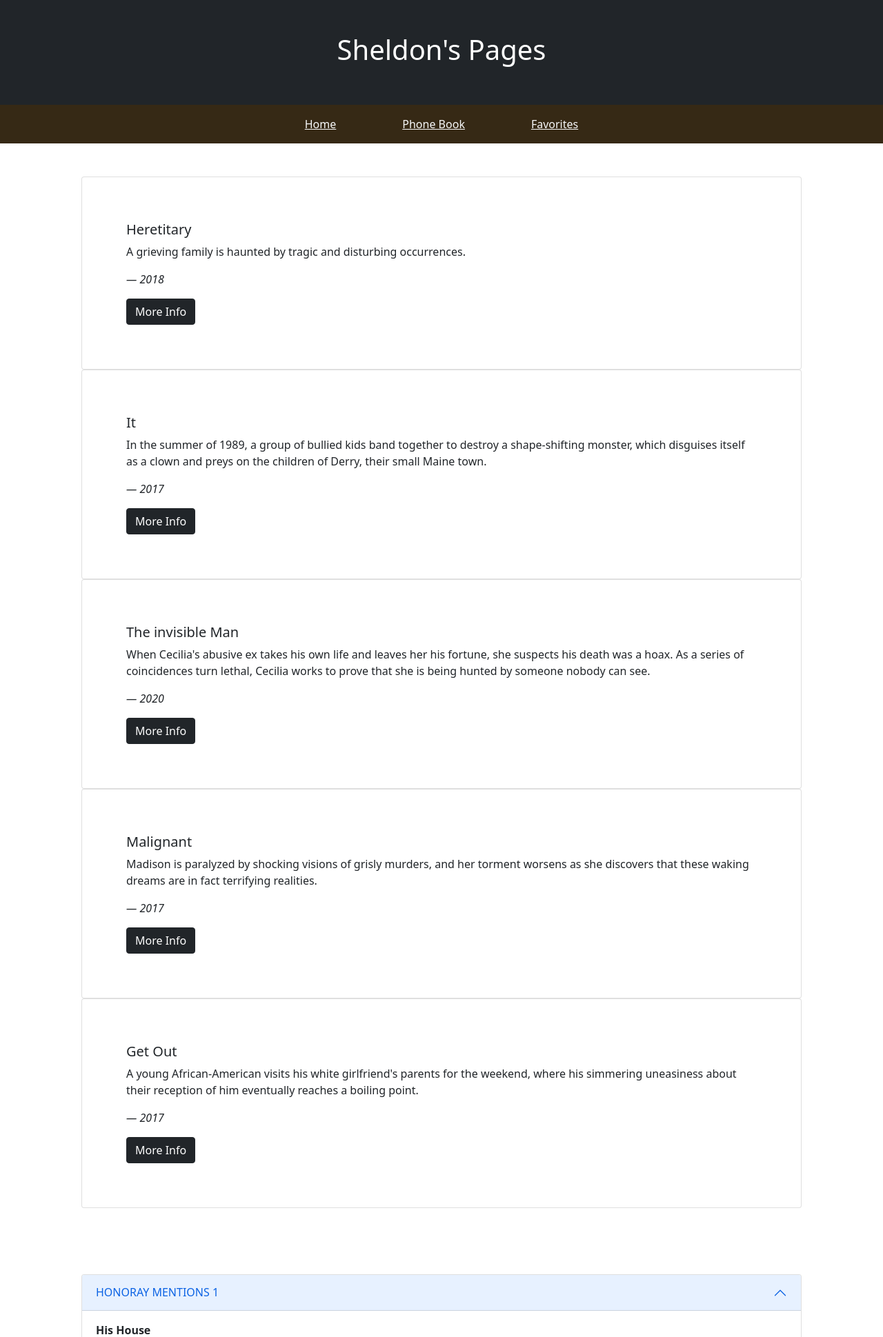
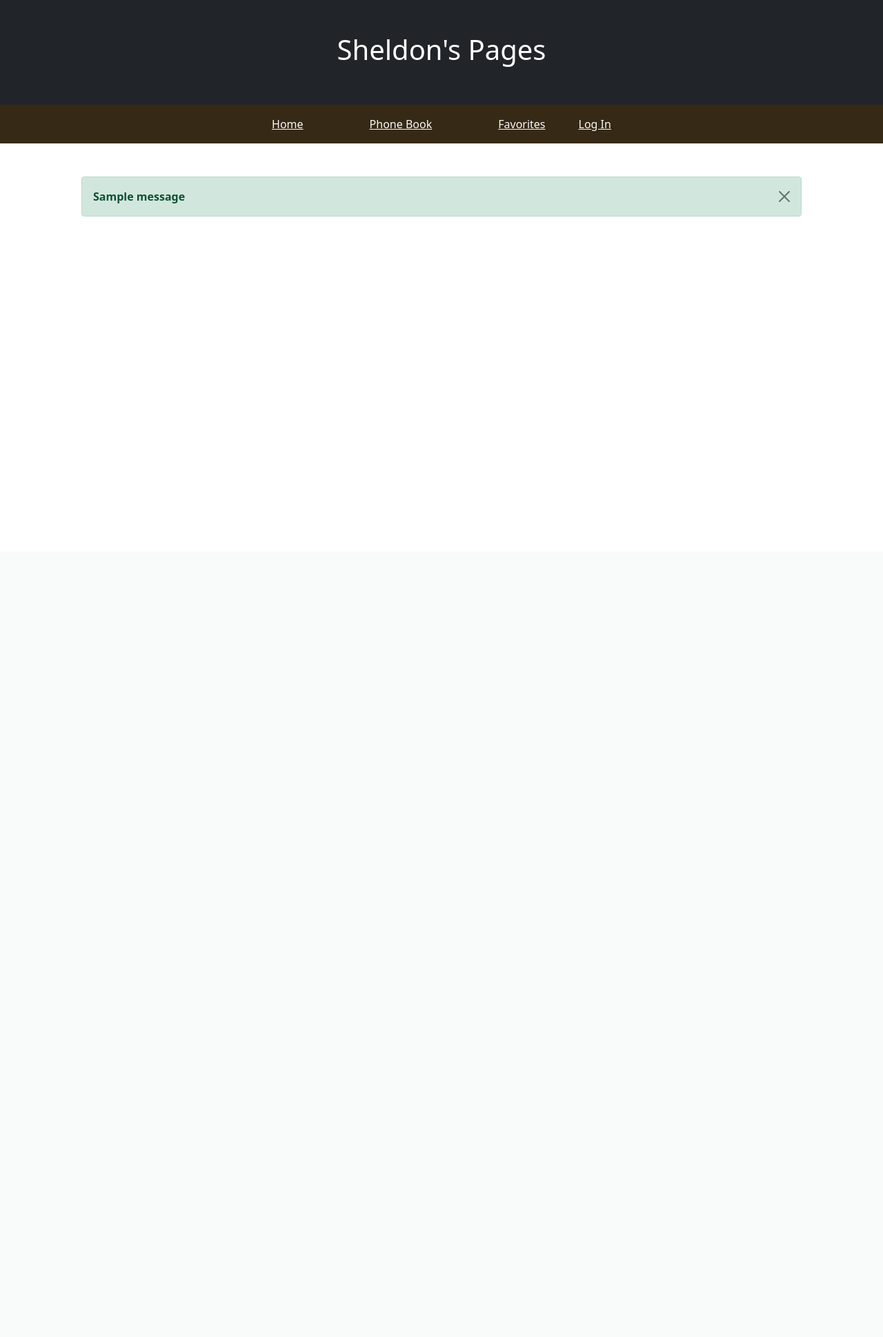
Before and after one commit to sheldonjpowell/pb_project_w6, a Flask app: page /favorites in a window 1280 px wide. Shown: the top 1939 px of the page at 69% size. After the commit the page ends 314 px from the top, so only its background shows below. Run offline with Flask 2, Linux system fonts and the light colour scheme; tables that the repository leaves empty hold one stand-in row (values such as "Sample post"); one stand-in notice (Sample message) is shown; some libraries are stand-ins or nearby versions.

Commit message:
Added alert and login

```diff
--- a/app/__init__.py
+++ b/app/__init__.py
@@ -1,6 +1,7 @@
 from flask import Flask
 from flask_sqlalchemy import SQLAlchemy
 from flask_migrate import Migrate
+from flask_login import LoginManager
 from config import Config
 
 app = Flask(__name__)
@@ -10,5 +11,7 @@
 db = SQLAlchemy(app)
 migrate = Migrate(app, db)
 
+login = LoginManager(app)
+
 
 from app import routes, models
--- a/app/forms.py
+++ b/app/forms.py
@@ -13,6 +13,12 @@
 
 class PhoneBook(FlaskForm):
     name = StringField('name', validators=[DataRequired()])
+    username = StringField('Username', validators=[DataRequired()])
     phonenumber = StringField('Phonenumber', validators=[DataRequired()])
     address = StringField('Address', validators=[DataRequired()])
     submit = SubmitField('Click To Add')
+
+class Loginform(FlaskForm):
+    username = StringField('Username', validators=[DataRequired()])
+    password = PasswordField('Password', validators=[DataRequired()])
+    submit = SubmitField('Sign Up')
--- a/app/routes.py
+++ b/app/routes.py
@@ -1,9 +1,10 @@
 from app import app, forms
-from flask import redirect, render_template, url_for
-from app.forms import PhoneBook
+from flask import redirect, render_template, url_for, flash
+from app.forms import PhoneBook, Loginform
 from app.models import User, Post
 
-@app.route('/base')
+
+@app.route('/')
 def index():
     title = 'Home'
     return render_template('index.html')
@@ -15,11 +16,23 @@
     if form.validate_on_submit():
         # Get data from the validated form
         name = form.name.data
+        username = form.username.data
         phonenumber = form.phonenumber.data
         address = form.address.data
-        new_user = User (name=name, phonenumber=phonenumber, address=address)
+
+        users_with_that_info = User.query.filter((User.address==address))(User.username==username).all()
+        if users_with_that_info:
+            flash(f"There is already a user with this address", "danger")
+            return render_template('pb.html', title=title, form=form)
+
+        new_user = User (name=name, username=username, phonenumber=phonenumber, address=address)
+
+        flash(f"{new_user.name} has added what was needed", "success")
         return redirect(url_for('index'))
     return render_template('pb.html', title=title, form=form)
+
+
+
 
 @app.route('/favorites')
 def favorites():
@@ -93,4 +106,13 @@
             'url' : 'https://www.imdb.com/title/tt6644200/?ref_=nv_sr_srsg_0'
         }
     ]
+
     return render_template('favorites.html', title=title, movies=movies, extra=extra)
+
+
+
+@app.route('/login')
+def login():
+    title = 'Log In'
+    form = Loginform
+    return render_template('login.html', title=title, form=form)
--- /dev/null
+++ b/app/templates/alert_message.html
@@ -0,0 +1,15 @@
+
+
+
+
+
+{% with messages = get_flashed_messages(with_categories=true) %}
+    {% if messages %}
+        {% for category, message in messages %}
+            <div class="alert alert-{{ category }} alert-dismissible fade show" role="alert">
+                <strong>{{ message }}</strong>
+                <button type="button" class="btn-close" data-bs-dismiss="alert" aria-label="Close"></button>
+            </div>
+        {% endfor %}
+    {% endif %}
+{% endwith %}
--- a/app/templates/base.html
+++ b/app/templates/base.html
@@ -19,13 +19,17 @@
             <a href="{{ url_for('index') }}" class="link-light pe-5">Home</a>
             <a href="{{ url_for('phonebook') }}" class="link-light px-5">Phone Book</a>
             <a href="{{ url_for('favorites') }}" class="link-light ps-5">Favorites</a>
+            <a href="{{ url_for('login') }}" class="link-light ps-5">Log In</a>
 
         </nav>
 
         <div class="container p-5">
-           {% block content %}
 
-           {% endblock content %}
+            {% include 'alert_message.html' %}
+
+            {% block content %}
+
+            {% endblock content %}
         </div>
 
 
--- a/app/templates/favorites.html
+++ b/app/templates/favorites.html
@@ -1,26 +1,5 @@
-<!DOCTYPE html>
-<html lang="en">
-    <head>
-        <meta charset="UTF-8">
-        <meta name="viewport" content="width=device-width, initial-scale=1.0">
-        <meta http-equiv="X-UA-Compatible" content="ie=edge">
-        <meta name="Description" content="Enter your description here"/>
-        <link rel="stylesheet" href="https://cdnjs.cloudflare.com/ajax/libs/twitter-bootstrap/5.1.0/css/bootstrap.min.css">
-        <link rel="stylesheet" href="https://cdnjs.cloudflare.com/ajax/libs/font-awesome/5.15.4/css/all.min.css">
-        <link rel="stylesheet" href="assets/css/style.css">
-        <title>Sheldon's Pages | {{ title }}</title>
-    </head>
-    <body>
-        <div class="row bg-dark p-5">
-            <h1 class="text-center text-white">Sheldon's Pages</h1>
-        </div>
+{% extends 'base.html' %}
 
-        <nav class="navbar navbar-light justify-content-center p-3" style="background-color: #362915;">
-            <a href="{{ url_for('index') }}" class="link-light pe-5">Home</a>
-            <a href="{{ url_for('phonebook') }}" class="link-light px-5">Phone Book</a>
-            <a href="{{ url_for('favorites') }}" class="link-light ps-5">Favorites</a>
-
-        </nav>
         <div class="container p-5">
         {% for m in movies %}
             <div class="card p-3">
--- a/app/templates/pb.html
+++ b/app/templates/pb.html
@@ -6,8 +6,12 @@
     <form method="post">
         {{ form.csrf_token }}
         <div class="form-group">
+
             {{ form.name.label }}
             {{ form.name(class='form-control', placeholder='name') }}
+
+            {{ form.username.label }}
+            {{ form.username(class='form-control', placeholder='Username') }}
 
             {{ form.phonenumber.label }}
             {{ form.phonenumber(class='form-control', placeholder='phonenumber') }}
--- a/requirements.txt
+++ b/requirements.txt
@@ -1,6 +1,7 @@
 alembic==1.7.7
 click==8.1.0
 Flask==2.1.0
+Flask-Login==0.6.0
 Flask-Migrate==3.1.0
 Flask-SQLAlchemy==2.5.1
 Flask-WTF==1.0.0
```
Also changed, not shown: app/models.py (+9 -2 lines), app/templates/login.html (added, +20 -0 lines), app.db.
